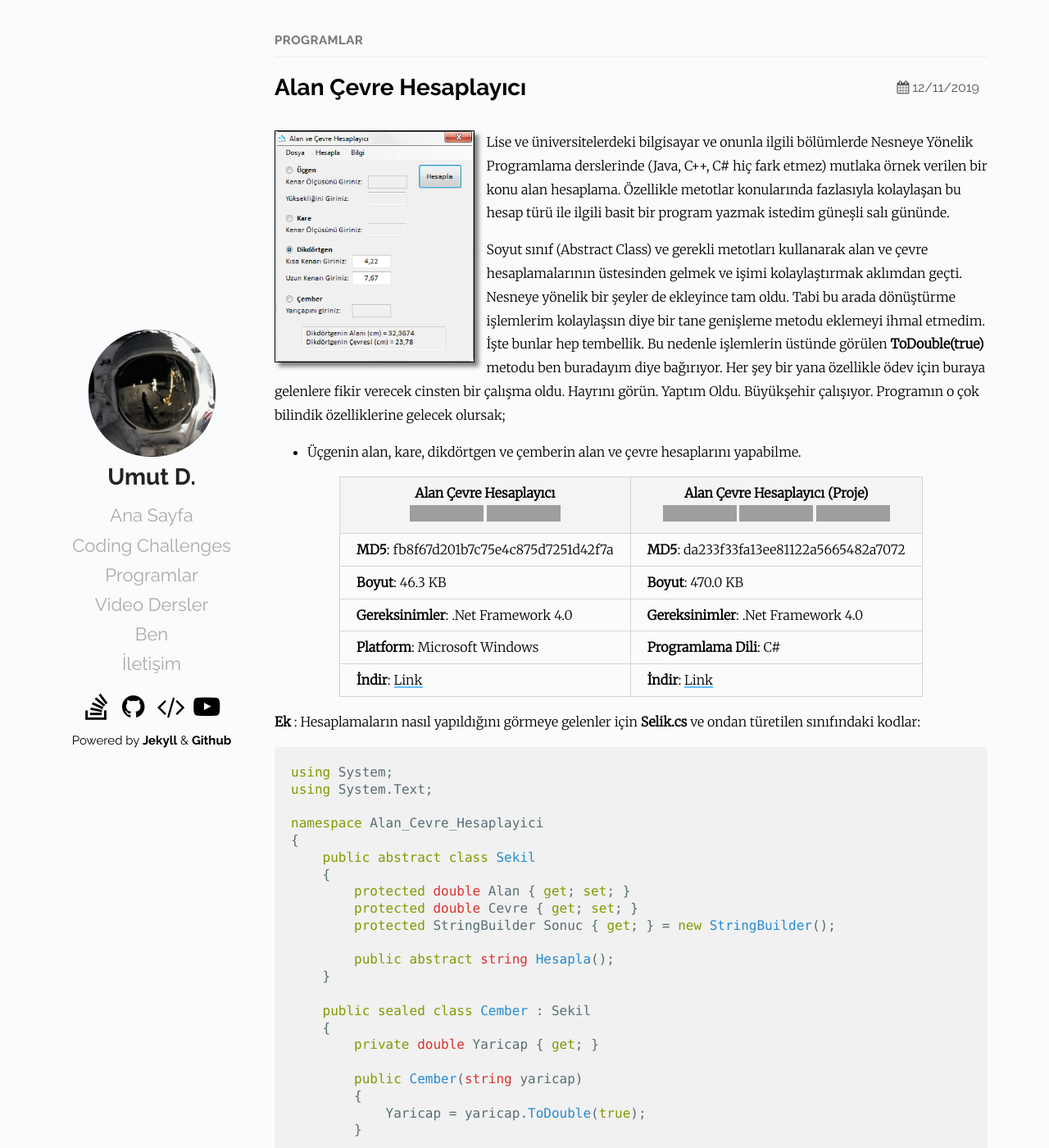
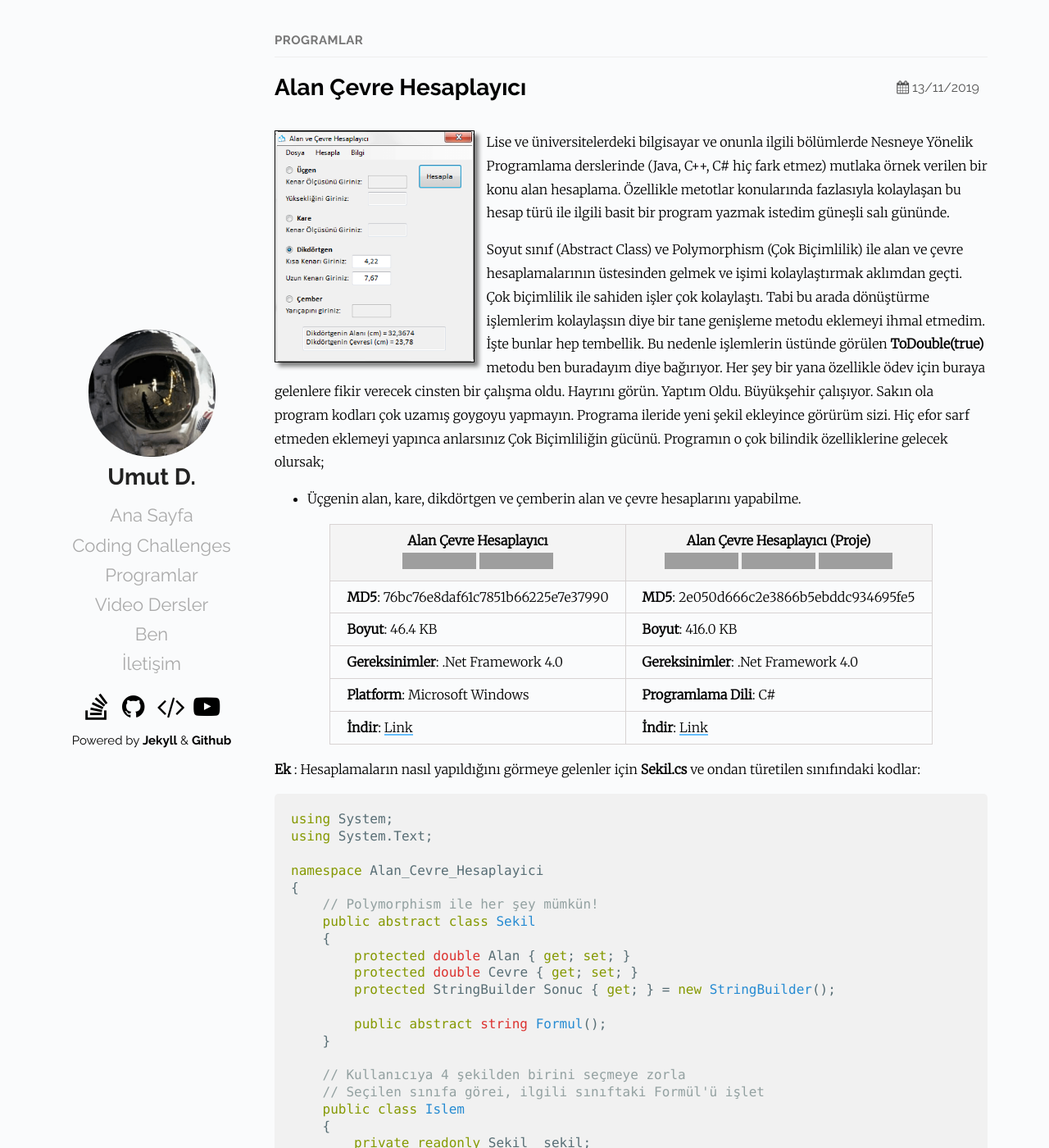
Before and after one commit to Umut-D/umutd.com, a Jekyll site: the page built from _posts/programlar/2019-11-13-alan-cevre-hesaplayici.md, in a window 1280 px wide and 1400 px high. Shown: the whole window at 82% size. Built offline with Jekyll 4.4.1, drawn with Linux system fonts in a browser that asks for light colours; some of the changed text lies outside the part shown; grey boxes are pictures that could not be loaded.

Commit message:
alan cevre hesaplayici guncellendi

````diff
--- a/_posts/programlar/2019-11-12-alan-cevre-hesaplayici.md
+++ b/_posts/programlar/2019-11-13-alan-cevre-hesaplayici.md
@@ -1,7 +1,7 @@
 ---
 layout: post
 title: Alan Çevre Hesaplayıcı
-date: 2019-11-12 10:43 +0300
+date: 2019-11-13 10:43 +0300
 categories: Programlar
 tags: Alan, Alan Çevre Hesaplama, Çember, Çevre, Daire, Dikdörtgen, Hesaplama, Kare, Üçgen
 excerpt: Lise ve üniversitelerdeki bilgisayar ve onunla ilgili bölümlerde Nesneye Yönelik Programlama derslerinde (Java, C++, C# hiç fark etmez) mutlaka örnek verilen bir konu alan hesaplama...
@@ -13,20 +13,20 @@
 
 Lise ve üniversitelerdeki bilgisayar ve onunla ilgili bölümlerde Nesneye Yönelik Programlama derslerinde (Java, C++, C# hiç fark etmez) mutlaka örnek verilen bir konu alan hesaplama. Özellikle metotlar konularında fazlasıyla kolaylaşan bu hesap türü ile ilgili basit bir program yazmak istedim güneşli salı gününde.
 
-Soyut sınıf (Abstract Class) ve gerekli metotları kullanarak alan ve çevre hesaplamalarının üstesinden gelmek ve işimi kolaylaştırmak aklımdan geçti. Nesneye yönelik bir şeyler de ekleyince tam oldu. Tabi bu arada dönüştürme işlemlerim kolaylaşsın diye bir tane genişleme metodu eklemeyi ihmal etmedim. İşte bunlar hep tembellik. Bu nedenle işlemlerin üstünde görülen **ToDouble(true)** metodu ben buradayım diye bağırıyor. Her şey bir yana özellikle ödev için buraya gelenlere fikir verecek cinsten bir çalışma oldu. Hayrını görün. Yaptım Oldu. Büyükşehir çalışıyor. Programın o çok bilindik özelliklerine gelecek olursak;
+Soyut sınıf (Abstract Class) ve Polymorphism (Çok Biçimlilik) ile alan ve çevre hesaplamalarının üstesinden gelmek ve işimi kolaylaştırmak aklımdan geçti. Çok biçimlilik ile sahiden işler çok kolaylaştı. Tabi bu arada dönüştürme işlemlerim kolaylaşsın diye bir tane genişleme metodu eklemeyi ihmal etmedim. İşte bunlar hep tembellik. Bu nedenle işlemlerin üstünde görülen **ToDouble(true)** metodu ben buradayım diye bağırıyor. Her şey bir yana özellikle ödev için buraya gelenlere fikir verecek cinsten bir çalışma oldu. Hayrını görün. Yaptım Oldu. Büyükşehir çalışıyor. Sakın ola program kodları çok uzamış goygoyu yapmayın. Programa ileride yeni şekil ekleyince görürüm sizi. Hiç efor sarf etmeden eklemeyi yapınca anlarsınız Çok Biçimliliğin gücünü. Programın o çok bilindik özelliklerine gelecek olursak;
 
 - Üçgenin alan, kare, dikdörtgen ve çemberin alan ve çevre hesaplarını yapabilme.
 
 {:.tablo-ortali}
-| Alan Çevre Hesaplayıcı<br>![Versiyon](https://img.shields.io/badge/Versiyon-1.06-blueviolet.svg?style=flat) ![Durum](https://img.shields.io/badge/Durum-Çalışıyor-success.svg?style=flat) | Alan Çevre Hesaplayıcı (Proje)<br>![Lisans](https://img.shields.io/badge/Lisans-MIT-blue.svg?style=flat) ![Durum](https://img.shields.io/badge/Proje-Sonlandırıldı-lightgray.svg?style=flat) ![Arşiv](https://img.shields.io/badge/Arşiv-orange.svg?style=flat)|
+| Alan Çevre Hesaplayıcı<br>![Versiyon](https://img.shields.io/badge/Versiyon-1.07-blueviolet.svg?style=flat) ![Durum](https://img.shields.io/badge/Durum-Çalışıyor-success.svg?style=flat) | Alan Çevre Hesaplayıcı (Proje)<br>![Lisans](https://img.shields.io/badge/Lisans-MIT-blue.svg?style=flat) ![Durum](https://img.shields.io/badge/Proje-Sonlandırıldı-lightgray.svg?style=flat) ![Arşiv](https://img.shields.io/badge/Arşiv-orange.svg?style=flat)|
 |----------------------------------------- -|-------------------------------------------|
-| **MD5**: fb8f67d201b7c75e4c875d7251d42f7a | **MD5**: da233f33fa13ee81122a5665482a7072 |
-| **Boyut**: 46.3 KB                       | **Boyut**: 470.0 KB                         |
+| **MD5**: 76bc76e8daf61c7851b66225e7e37990 | **MD5**: 2e050d666c2e3866b5ebddc934695fe5 |
+| **Boyut**: 46.4 KB                       | **Boyut**: 416.0 KB                         |
 | **Gereksinimler**: .Net Framework 4.0     | **Gereksinimler**: .Net Framework 4.0     |
 | **Platform**: Microsoft Windows           | **Programlama Dili**: C#                  |
 | **İndir**: [Link](https://www.dropbox.com/s/sbjiz659xwohoeb/alan-cevre-hesaplayici.zip?dl=1)         | **İndir**: [Link](https://www.dropbox.com/s/4wq2lfj9ztx88kz/alan-cevre-hesaplayici-proje.zip?dl=1)                      |
 
-**Ek** : Hesaplamaların nasıl yapıldığını görmeye gelenler için **Selik.cs** ve ondan türetilen sınıfındaki kodlar:
+**Ek** : Hesaplamaların nasıl yapıldığını görmeye gelenler için **Sekil.cs** ve ondan türetilen sınıfındaki kodlar:
 
 ```csharp
 using System;
@@ -34,16 +34,34 @@
 
 namespace Alan_Cevre_Hesaplayici
 {
+    // Polymorphism ile her şey mümkün!
     public abstract class Sekil
     {
         protected double Alan { get; set; }
         protected double Cevre { get; set; }
         protected StringBuilder Sonuc { get; } = new StringBuilder();
 
-        public abstract string Hesapla();
+        public abstract string Formul();
     }
 
-    public sealed class Cember : Sekil
+    // Kullanıcıya 4 şekilden birini seçmeye zorla
+    // Seçilen sınıfa görei, ilgili sınıftaki Formül'ü işlet
+    public class Islem
+    {
+        private readonly Sekil _sekil;
+
+        public Islem(Sekil sekil)
+        {
+            _sekil = sekil;
+        }
+
+        public string Hesapla()
+        {
+            return _sekil.Formul();
+        }
+    }
+
+    class Cember : Sekil
     {
         private double Yaricap { get; }
 
@@ -52,7 +70,7 @@
             Yaricap = yaricap.ToDouble(true);
         }
 
-        public override string Hesapla()
+        public override string Formul()
         {
             Cevre = 2 * Math.PI * Yaricap;
             Alan = Math.PI * Math.Pow(Yaricap, 2);
@@ -64,7 +82,7 @@
         }
     }
 
-    public sealed class Dikdortgen : Sekil
+    public class Dikdortgen : Sekil
     {
         private double KisaKenar { get; }
         private double UzunKenar { get; }
@@ -75,7 +93,7 @@
             UzunKenar = uzunKenar.ToDouble(true);
         }
 
-        public override string Hesapla()
+        public override string Formul()
         {
             Cevre = (KisaKenar + UzunKenar) * 2;
             Alan = KisaKenar * UzunKenar;
@@ -87,7 +105,7 @@
         }
     }
 
-    public sealed class Kare : Sekil
+    public class Kare : Sekil
     {
         private double KareKenar { get; }
 
@@ -96,7 +114,7 @@
             KareKenar = kareKenar.ToDouble(true);
         }
 
-        public override string Hesapla()
+        public override string Formul()
         {
             Cevre = KareKenar * 4;
             Alan = Math.Pow(KareKenar, 2);
@@ -108,7 +126,7 @@
         }
     }
 
-    public sealed class Ucgen : Sekil
+    public class Ucgen : Sekil
     {
         private double Yukseklik { get; }
         private double UcgenKenar { get; }
@@ -119,7 +137,7 @@
             Yukseklik = yukseklik.ToDouble(true);
         }
 
-        public override string Hesapla()
+        public override string Formul()
         {
             Alan = UcgenKenar * Yukseklik / 2;
 
````
